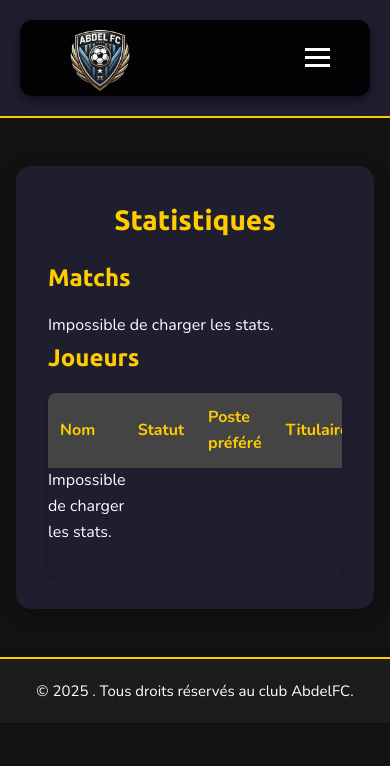
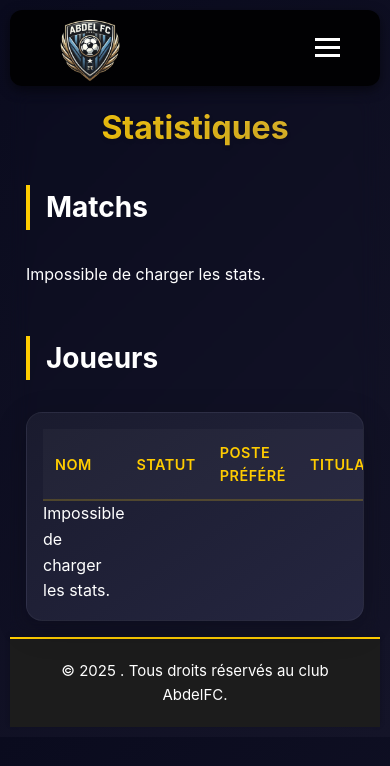
Before and after one commit to Rosado25/GestionEquipeSport-Interface, a PHP site: page /views/Statistiques.php in a window 390 px wide. Shown: the top 766 px of the page. Run offline with PHP 8.4, Linux system fonts and the light colour scheme; lists and menus that the app fills with data are empty.

Commit message:
Quelque modification sur player + statistiques.js tout est ok

```diff
--- a/src/css/Statistiques.css
+++ b/src/css/Statistiques.css
@@ -1,157 +1,174 @@
-/* Statistiques.css */
-
-/* Import des polices */
-@import url('https://fonts.googleapis.com/css2?family=Abel&family=Nunito:ital,wght@0,200..1000;1,200..1000&display=swap');
-@import url('https://fonts.googleapis.com/css2?family=Rubik:ital,wght@0,300..900;1,300..900&family=Ubuntu:ital,wght@0,300;0,400;0,500;0,700;1,300;1,400;1,500;1,700&display=swap');
-
-* {
-    margin: 0;
-    padding: 0;
-    box-sizing: border-box;
+:root {
+    --background-dark: #0a0b1e;
+    --card-bg: #1a1b2e;
+    --card-hover: #252640;
+    --text-primary: #ffffff;
+    --text-secondary: #b4b6c5;
+    --accent: #ffcc00;
+    --accent-dark: #d4af37;
+    --success: #2ec4b6;
+    --warning: #ff9f1c;
+    --danger: #e71d36;
+    --shadow: 0 8px 32px rgba(0, 0, 0, 0.2);
+    --transition: all 0.3s cubic-bezier(0.4, 0, 0.2, 1);
+    --radius: 16px;
 }
 
 body {
-    font-family: 'Nunito', sans-serif;
-    background: #121212;
-    color: #fff;
+    font-family: 'Inter', sans-serif;
+    background: linear-gradient(135deg, var(--background-dark) 0%, #141428 100%);
+    color: var(--text-primary);
+    margin: 0;
+    padding: 20px;
     line-height: 1.6;
 }
 
-header {
-    text-align: center;
-    padding: 20px;
-    background-color: #1e1e2f;
-    border-bottom: 2px solid #ffcc00;
-}
-
-#statistiques-main {
-    display: flex;
-    flex-direction: column;
-    max-width: 1280px;
-    margin: 32px auto;
-    padding: 32px;
-    gap: 32px;
-}
-
 .statistiques-container {
-    background: #1e1e2f;
-    padding: 32px;
-    border-radius: 15px;
-    box-shadow: 0 5px 15px rgba(0, 0, 0, 0.3);
-}
-
-.statistiques-title,
-.statistiques-subtitle {
-    font-family: 'Ubuntu', sans-serif;
-    color: #ffcc00;
-    margin-bottom: 16px;
+    max-width: 1400px;
+    margin: 0 auto;
+    padding: 2rem;
+    backdrop-filter: blur(10px);
 }
 
 .statistiques-title {
+    font-size: 2.5rem;
+    background: linear-gradient(45deg, var(--accent), var(--accent-dark));
+    -webkit-background-clip: text;
+    -webkit-text-fill-color: transparent;
+    margin-bottom: 3rem;
     text-align: center;
-    font-size: 36px;
+    text-shadow: 0 2px 4px rgba(0, 0, 0, 0.1);
 }
 
 .statistiques-subtitle {
-    font-size: 28px;
+    font-size: 1.75rem;
+    color: var(--text-primary);
+    margin-bottom: 2rem;
+    border-left: 4px solid var(--accent);
+    padding-left: 1rem;
 }
 
 .cards {
     display: grid;
-    grid-template-columns: repeat(2, 1fr);
-    gap: 32px;
+    grid-template-columns: repeat(auto-fit, minmax(280px, 1fr));
+    gap: 2rem;
+    margin-bottom: 3rem;
 }
 
 .statistiques-card {
+    background: linear-gradient(145deg, var(--card-bg), var(--card-hover));
+    border-radius: var(--radius);
+    padding: 2rem;
     display: flex;
     align-items: center;
-    gap: 16px;
-    background: #1e1e2f;
-    padding: 24px;
-    border-radius: 15px;
-    box-shadow: 0 5px 15px rgba(0, 0, 0, 0.3);
-    transition: transform 0.3s ease;
-    margin-bottom: 20px;
+    gap: 1.5rem;
+    box-shadow: var(--shadow);
+    transition: var(--transition);
+    border: 1px solid rgba(255, 255, 255, 0.05);
 }
 
 .statistiques-card:hover {
-    transform: translateY(-5px) scale(1.05);
+    transform: translateY(-5px) scale(1.02);
+    border-color: var(--accent);
+    box-shadow: 0 12px 40px rgba(255, 204, 0, 0.1);
 }
 
 .statistiques-card i {
-    font-size: 48px;
-    color: #ffcc00;
+    font-size: 2.5rem;
+    background: linear-gradient(45deg, var(--accent), var(--accent-dark));
+    -webkit-background-clip: text;
+    -webkit-text-fill-color: transparent;
+    filter: drop-shadow(0 2px 4px rgba(0, 0, 0, 0.2));
 }
 
 .statistiques-card h3 {
-    font-family: 'Ubuntu', sans-serif;
-    font-size: 24px;
+    font-size: 1.1rem;
     margin: 0;
+    color: var(--text-secondary);
+    letter-spacing: 0.5px;
 }
 
 .statistiques-card p {
-    margin: 0;
-    color: #ccc;
+    font-size: 1.75rem;
+    margin: 0.5rem 0 0;
+    font-weight: 700;
+    background: linear-gradient(45deg, var(--text-primary), #e0e0e0);
+    -webkit-background-clip: text;
+    -webkit-text-fill-color: transparent;
 }
 
 .table-container {
-    max-height: 400px;
-    overflow-y: auto;
-    border-radius: 8px;
-    box-shadow: 0 2px 5px rgba(0, 0, 0, 0.2);
+    background: linear-gradient(145deg, var(--card-bg), var(--card-hover));
+    border-radius: var(--radius);
+    padding: 2rem;
+    box-shadow: var(--shadow);
+    overflow-x: auto;
+    border: 1px solid rgba(255, 255, 255, 0.05);
 }
 
 .statistiques-table {
     width: 100%;
-    border-collapse: collapse;
-    margin-bottom: 32px;
+    border-collapse: separate;
+    border-spacing: 0;
 }
 
-.statistiques-table thead {
-    background: #444;
+.statistiques-table th {
+    background: rgba(255, 255, 255, 0.03);
+    color: var(--accent);
+    font-weight: 600;
+    text-align: left;
+    padding: 1.25rem;
+    letter-spacing: 0.5px;
+    text-transform: uppercase;
+    font-size: 0.9rem;
+    border-bottom: 2px solid rgba(255, 204, 0, 0.2);
 }
 
-.statistiques-table thead th {
-    color: #ffcc00;
-    padding: 16px;
-    text-align: left;
+.statistiques-table td {
+    padding: 1rem;
+    font-size: 1rem;
+    border-bottom: 1px solid rgba(255, 255, 255, 0.05);
 }
 
 .statistiques-table tbody tr {
-    background: #333;
-    transition: background 0.3s ease;
+    transition: var(--transition);
 }
 
 .statistiques-table tbody tr:hover {
-    background: #444;
+    background: rgba(255, 255, 255, 0.03);
+    backdrop-filter: blur(10px);
 }
 
-.statistiques-table tbody td {
-    padding: 16px;
-    color: #ffffff;
-}
+@media (max-width: 768px) {
+    body {
+        padding: 10px;
+    }
 
-/* Responsive */
-@media (max-width: 768px) {
-    #statistiques-main {
-        padding: 16px;
+    .statistiques-container {
+        padding: 1rem;
     }
 
     .statistiques-title {
-        font-size: 28px;
-    }
-
-    .statistiques-subtitle {
-        font-size: 24px;
-    }
-
-    .statistiques-item,
-    .statistiques-table thead th,
-    .statistiques-table tbody td {
-        padding: 12px;
+        font-size: 2rem;
+        margin-bottom: 2rem;
     }
 
     .cards {
         grid-template-columns: 1fr;
+        gap: 1rem;
+    }
+
+    .statistiques-card {
+        padding: 1.5rem;
+    }
+
+    .table-container {
+        padding: 1rem;
+    }
+
+    .statistiques-table th,
+    .statistiques-table td {
+        padding: 0.75rem;
+        font-size: 0.9rem;
     }
 }
--- a/src/css/player.css
+++ b/src/css/player.css
@@ -1,12 +1,8 @@
-
 /* Font globale */
 @import url('https://fonts.googleapis.com/css2?family=Abel&family=Nunito:ital,wght@0,200..1000;1,200..1000&display=swap');
 
 /* Font Titre  */
 @import url('https://fonts.googleapis.com/css2?family=Rubik:ital,wght@0,300..900;1,300..900&family=Ubuntu:ital,wght@0,300;0,400;0,500;0,700;1,300;1,400;1,500;1,700&display=swap');
-
-
-
 
 * {
     margin: 0;
```
Also changed, not shown: src/js/statistiques.js (+110 -65 lines).
